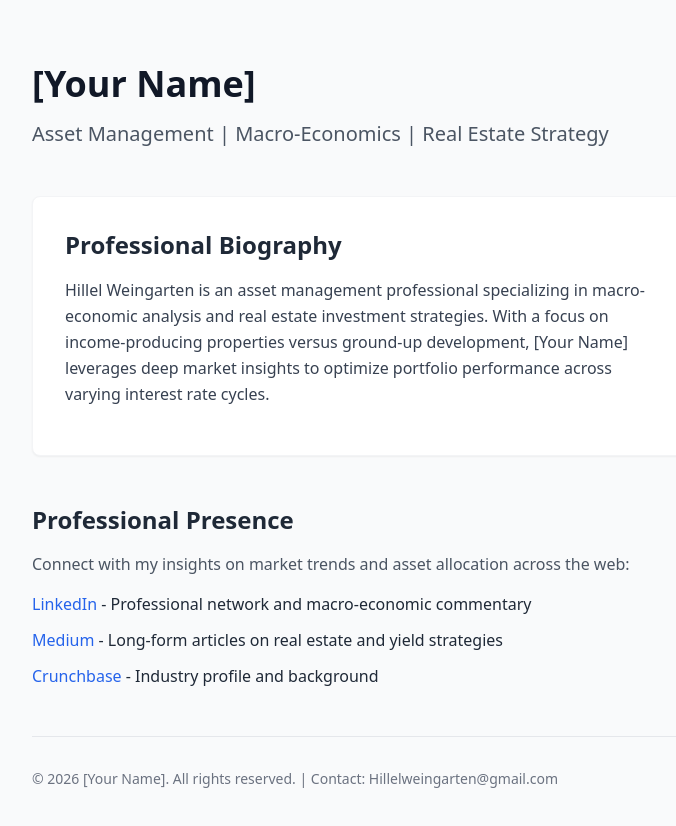
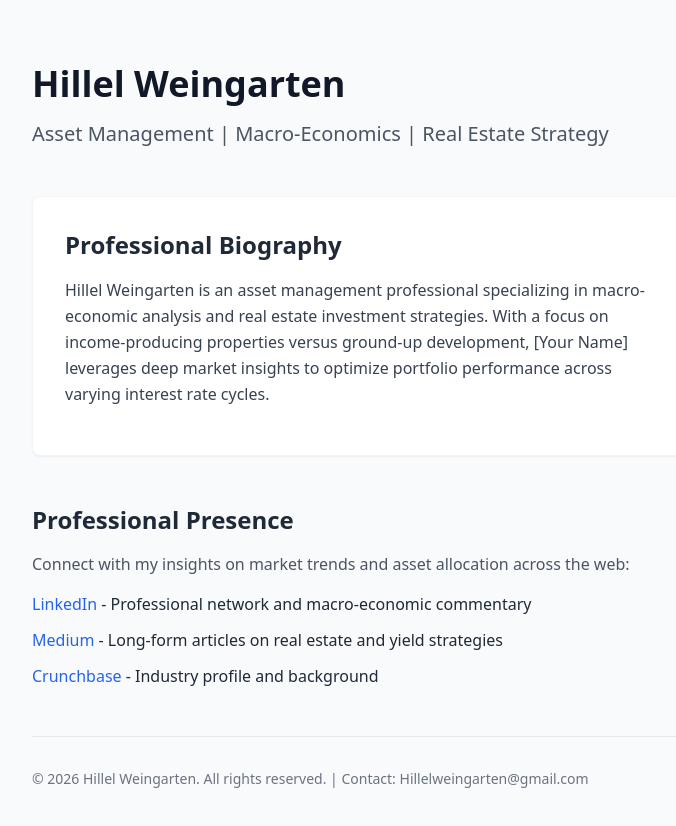
Before and after one commit to hillelweingarten/y2j6k9psp6-lgtm.github.io, a plain HTML site: page index.html in a window 1280 px wide. Shown: the whole page, without its empty margins (272-948 px from the left). Drawn offline with nearby package versions, Linux system fonts and the light colour scheme.

Commit message:
Update HW index.html

```diff
--- a/index.html
+++ b/index.html
@@ -3,8 +3,8 @@
 <head>
     <meta charset="UTF-8">
     <meta name="viewport" content="width=device-width, initial-scale=1.0">
-    <title>[Your Name] | Asset Management & Macro-Economics</title>
-    <meta name="description" content="Official website of [Your Name], an expert in asset management, macro-economics, and income-producing real estate.">
+    <title> Hillel Weingarten | Asset Management & Macro-Economics</title>
+    <meta name="description" content="Official website of Hillel Weingarten, an expert in asset management, macro-economics, and income-producing real estate.">
     <script src="https://cdn.tailwindcss.com"></script>
 
     <!-- Google SEO Schema: This is what tells Google exactly who you are -->
@@ -26,7 +26,7 @@
 <body class="bg-gray-50 text-gray-800 font-sans antialiased">
     <div class="max-w-3xl mx-auto py-16 px-6 sm:px-12">
         <header class="mb-12">
-            <h1 class="text-4xl font-bold text-gray-900 mb-4">[Your Name]</h1>
+            <h1 class="text-4xl font-bold text-gray-900 mb-4">Hillel Weingarten</h1>
             <p class="text-xl text-gray-600">Asset Management | Macro-Economics | Real Estate Strategy</p>
         </header>
 
@@ -48,7 +48,7 @@
         </section>
 
         <footer class="text-sm text-gray-500 border-t pt-8">
-            <p>&copy; 2026 [Your Name]. All rights reserved. | Contact: Hillelweingarten@gmail.com</p>
+            <p>&copy; 2026 Hillel Weingarten. All rights reserved. | Contact: Hillelweingarten@gmail.com</p>
         </footer>
     </div>
 </body>
```
